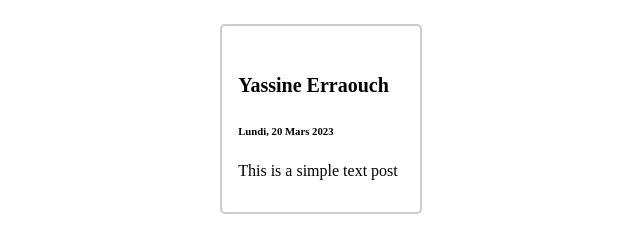
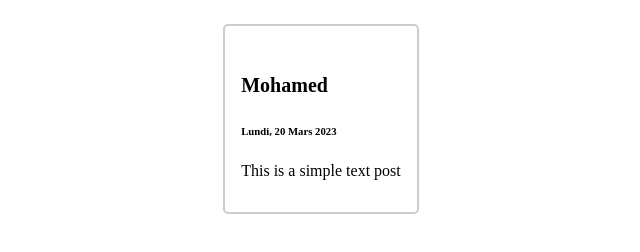
Before and after one commit to New-in-web/facebook-login, a plain HTML site: page post.html in a window 1280 px wide. Shown: the whole page, without its empty margins (319-959 px from the left). Drawn offline with Linux system fonts and the light colour scheme.

Commit message:
update name

```diff
--- a/post.html
+++ b/post.html
@@ -6,7 +6,7 @@
         </head>
         <body>
             <div class="container">
-                <h1><span>Yassine Erraouch</span></h1>
+                <h1><span>Mohamed</span></h1>
                 <h6>Lundi, 20 Mars 2023</h6>
                 <p> This is a simple text post</p>
               </div>
```
